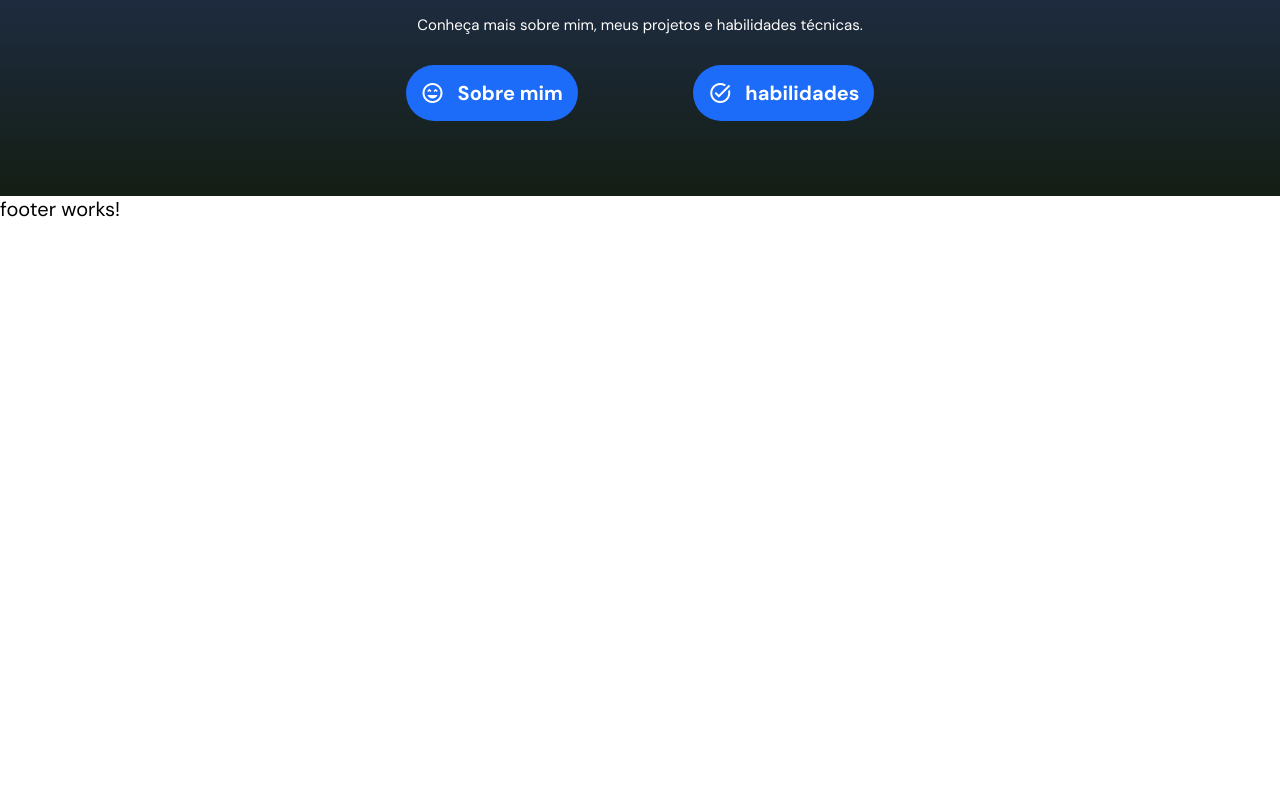
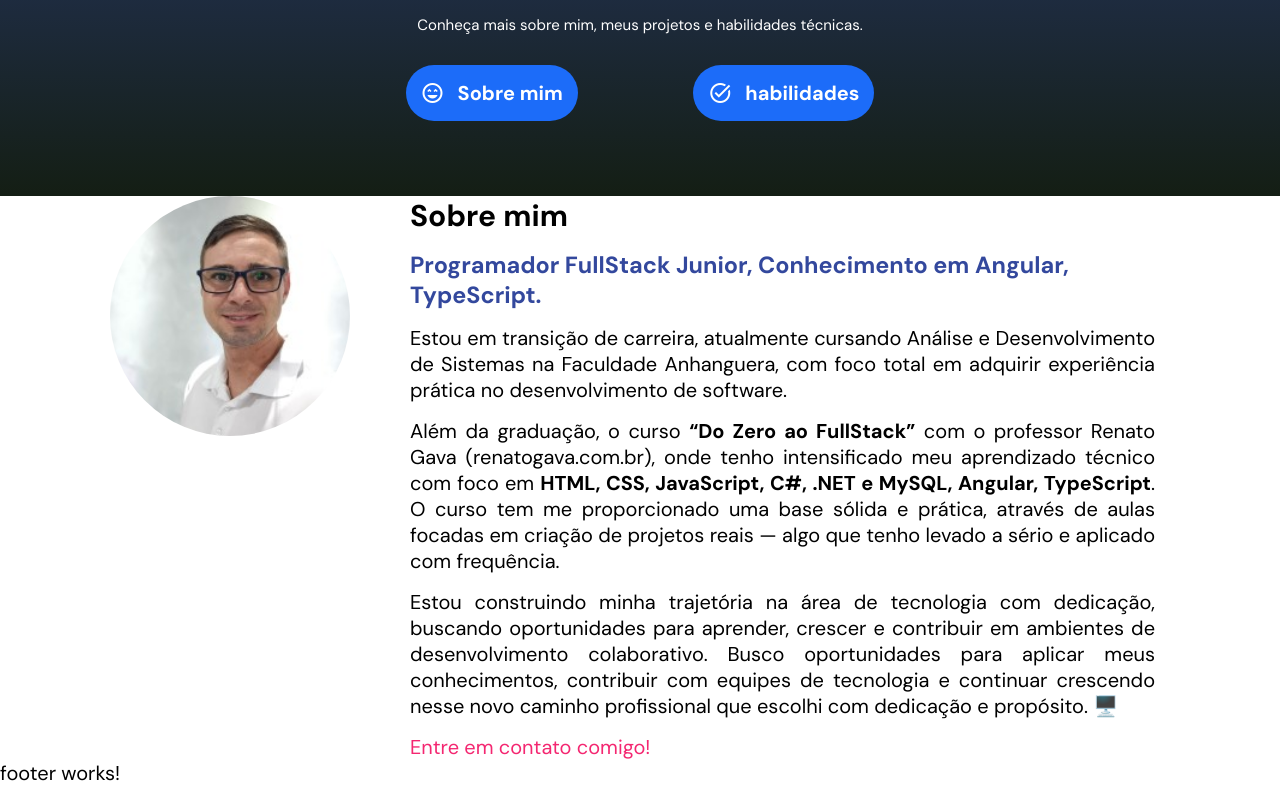
Before and after one commit to Sergiojr1992/portfolio-sergio, an Angular app: page / in a window 1280 px wide. Shown: the part 544-1330 px from the top of the page. Before the commit the page ends 800 px from the top, so only its background shows below. Built offline with nearby package versions, Linux system fonts and the light colour scheme.

Commit message:
box about

```diff
--- a/src/app/home/home.css
+++ b/src/app/home/home.css
@@ -69,3 +69,65 @@
 .banner .box .buttons a i {
     margin-right: 5px;
 }
+
+/* box about */
+
+.about .box {
+    display: flex;
+    flex-direction: column;
+    align-items: center; /* centraliza no mobile */
+    gap: 20px;
+}
+
+.about .box .img {
+    flex: 1;
+    max-width: 240px;
+    margin: 0 auto;
+}
+
+.about .box .img img {
+    width: 100%;
+    border-radius: 50%;
+    display: block;
+}
+
+.about .box .text {
+    flex: 2;
+    padding: 0 15px;
+    max-width: 800px;
+}
+
+.about .box .text h3 {
+    color: var(--color-blue-2);
+    margin-top: 15px;
+}
+
+.about .box .text p {
+    margin: 15px 0;
+    text-align: justify;
+}
+
+.about .box .text a {
+    color: var(--color-pink-1);
+    font-weight: 400;
+    text-decoration: none;
+}
+
+/* Layout horizontal em telas maiores */
+@media (min-width: 768px) {
+    .about .box {
+        flex-direction: row;
+        align-items: flex-start;
+        justify-content: center;
+    }
+
+    .about .box .img {
+        max-width: 240px;
+        margin: 0;
+    }
+
+    .about .box .text {
+        padding-left: 40px;
+        padding-right: 15px;
+    }
+}
--- a/src/app/home/home.html
+++ b/src/app/home/home.html
@@ -16,16 +16,42 @@
                 <a href="#about">
                     <i class="material-symbols-outlined">
                         sentiment_very_satisfied
-
                     </i>Sobre mim
                 </a>
-                <a href="#skills"><i class="material-symbols-outlined">
+                <a href="#skills">
+                    <i class="material-symbols-outlined">
                         task_alt
-                </i>
+                    </i>
                     habilidades
-
                 </a>
             </div>
         </div>
     </section>
+
+    <section id="about" class="about">
+        <div class="box">
+            <div class="img">
+                <img src="assets/sergio.jpg" alt="Foto do Sérgio">
+            </div>
+            <div class="text">
+                <h2>Sobre mim</h2>
+                <h3>Programador FullStack Junior, Conhecimento em Angular, TypeScript.</h3>
+                <p>Estou em transição de carreira, atualmente cursando Análise e Desenvolvimento de Sistemas na
+                    Faculdade Anhanguera, com foco total em adquirir experiência prática no desenvolvimento de
+                    software.</p>
+                <p>Além da graduação, o curso <b>“Do Zero ao FullStack”</b> com o professor Renato Gava
+                    (renatogava.com.br), onde tenho intensificado meu aprendizado técnico com foco em <b>HTML, CSS,
+                    JavaScript, C#, .NET e MySQL, Angular, TypeScript</b>.
+                    O curso tem me proporcionado uma base sólida e prática, através de aulas focadas em criação de
+                    projetos reais — algo que tenho levado a sério e aplicado com frequência.</p>
+
+                <p>Estou construindo minha trajetória na área de tecnologia com dedicação, buscando oportunidades
+                    para aprender, crescer e contribuir em ambientes de desenvolvimento colaborativo.
+                    Busco oportunidades para aplicar meus conhecimentos, contribuir com equipes de tecnologia e
+                    continuar crescendo nesse novo caminho profissional que escolhi com dedicação e propósito. 🖥️
+                </p>
+                <a href="#contact">Entre em contato comigo!</a>
+            </div>
+        </div>
+    </section>
 </main>
```
Also changed, not shown: src/assets/sergio.jpg (added).
